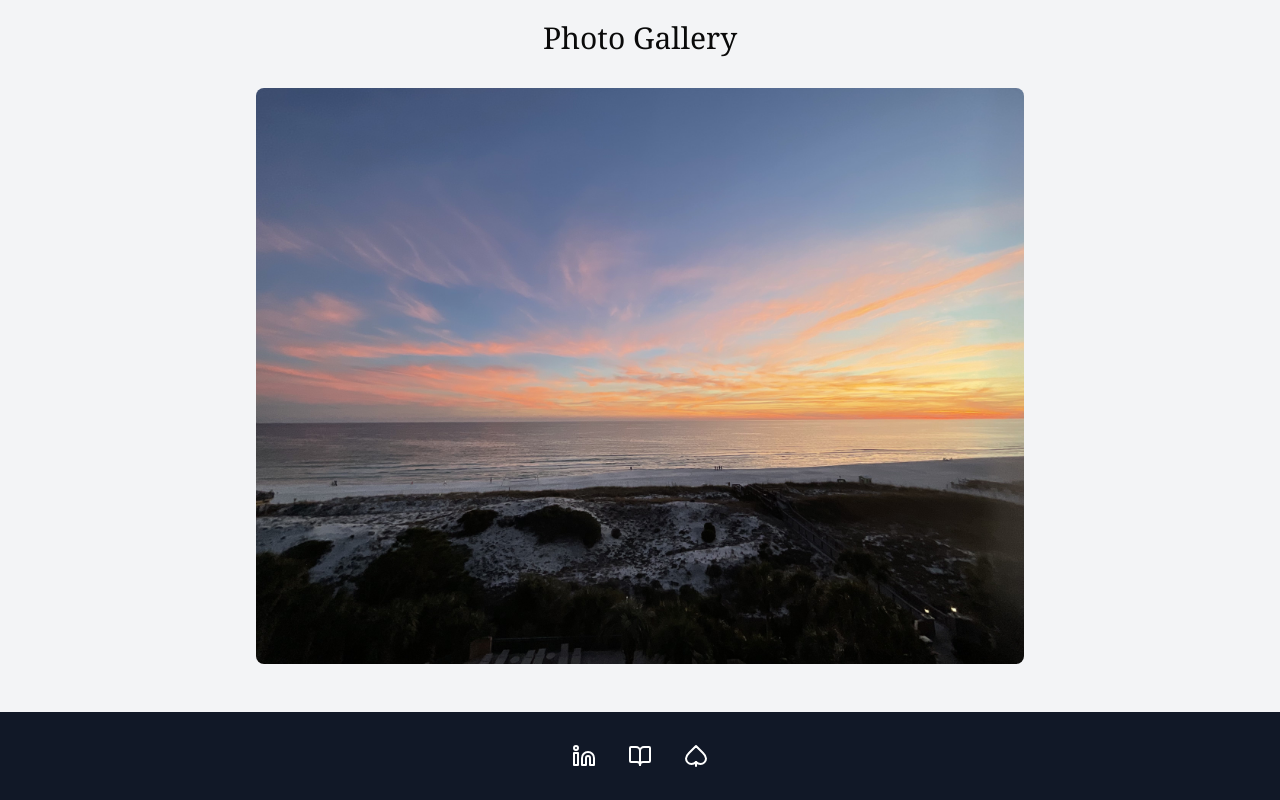
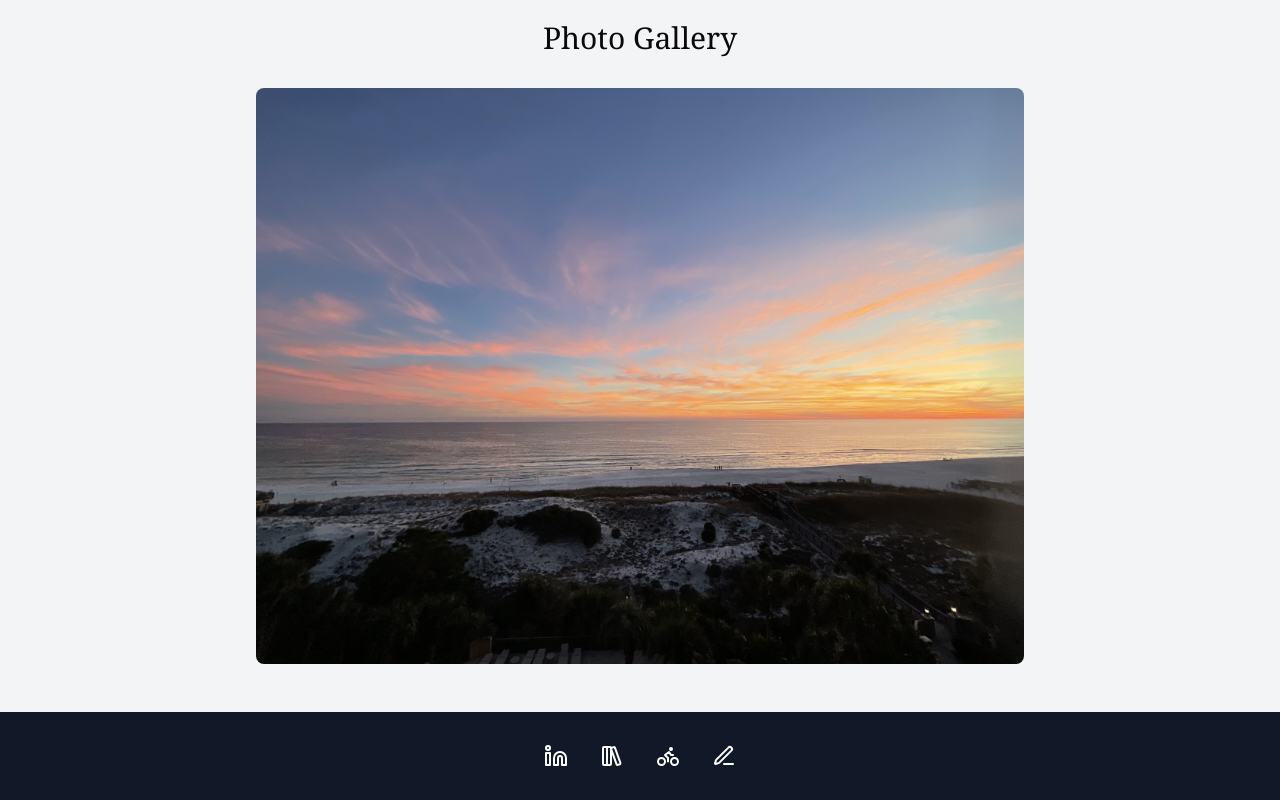
Before and after one commit to rk504/personal-website, a Next.js app: page / in a window 1280 px wide. Shown: the part 1092-1892 px from the top of the page. Built offline with nearby package versions, Linux system fonts and the light colour scheme.

Commit message:
Added Strava and Substack

```diff
--- a/app/page.tsx
+++ b/app/page.tsx
@@ -4,6 +4,9 @@ import { Button } from "@/components/ui/button";
 import { Header } from "@/components/header";
 import { PhotoCarousel } from "@/components/photo-carousel";
 import { SocialLinks } from "@/components/social-links";
+import Carousel from 'react-multi-carousel';
+import 'react-multi-carousel/lib/styles.css';
+import { FaChevronLeft, FaChevronRight } from 'react-icons/fa';
 
 export default function Home() {
   return (
--- a/components/social-links.tsx
+++ b/components/social-links.tsx
@@ -1,5 +1,5 @@
 import Link from "next/link"
-import { Linkedin, BookOpen, Spade } from "lucide-react"
+import { Linkedin, Spade, Bike, LibraryBig, PenLine } from "lucide-react"
 
 export function SocialLinks() {
   return (
@@ -15,13 +15,13 @@ export function SocialLinks() {
           <span className="sr-only">LinkedIn</span>
         </Link>
         <Link
-          href="https://reesekoppel.substack.com/"
+          href="https://reesentlyread.blogspot.com/"
           target="_blank"
           rel="noopener noreferrer"
           className="hover:text-gray-300"
         >
-          <BookOpen size={24} />
-          <span className="sr-only">Substack</span>
+          <LibraryBig size={24} />
+          <span className="sr-only">Books</span>
         </Link>
         <Link
           href="https://www.acebridge.org/"
@@ -29,8 +29,17 @@ export function SocialLinks() {
           rel="noopener noreferrer"
           className="hover:text-gray-300"
         >
-          <Spade size={24} />
-          <span className="sr-only">Ace Bridge</span>
+          <Bike size={24} />
+          <span className="sr-only">Strava</span>
+        </Link>
+        <Link
+          href="https://workstories.substack.com/"
+          target="_blank"
+          rel="noopener noreferrer"
+          className="hover:text-gray-300"
+        >
+          <PenLine size={24} />
+          <span className="sr-only">Substack</span>
         </Link>
       </div>
     </footer>
--- a/package.json
+++ b/package.json
@@ -21,6 +21,8 @@
     "next": "^14.2.23",
     "react": "^18",
     "react-dom": "^18",
+    "react-icons": "^5.5.0",
+    "react-multi-carousel": "^2.8.6",
     "sharp": "^0.33.5",
     "tailwind-merge": "^2.6.0",
     "tailwindcss-animate": "^1.0.7"
```
Also changed, not shown: 2 other files (tests, documents, lock files or other folders).
